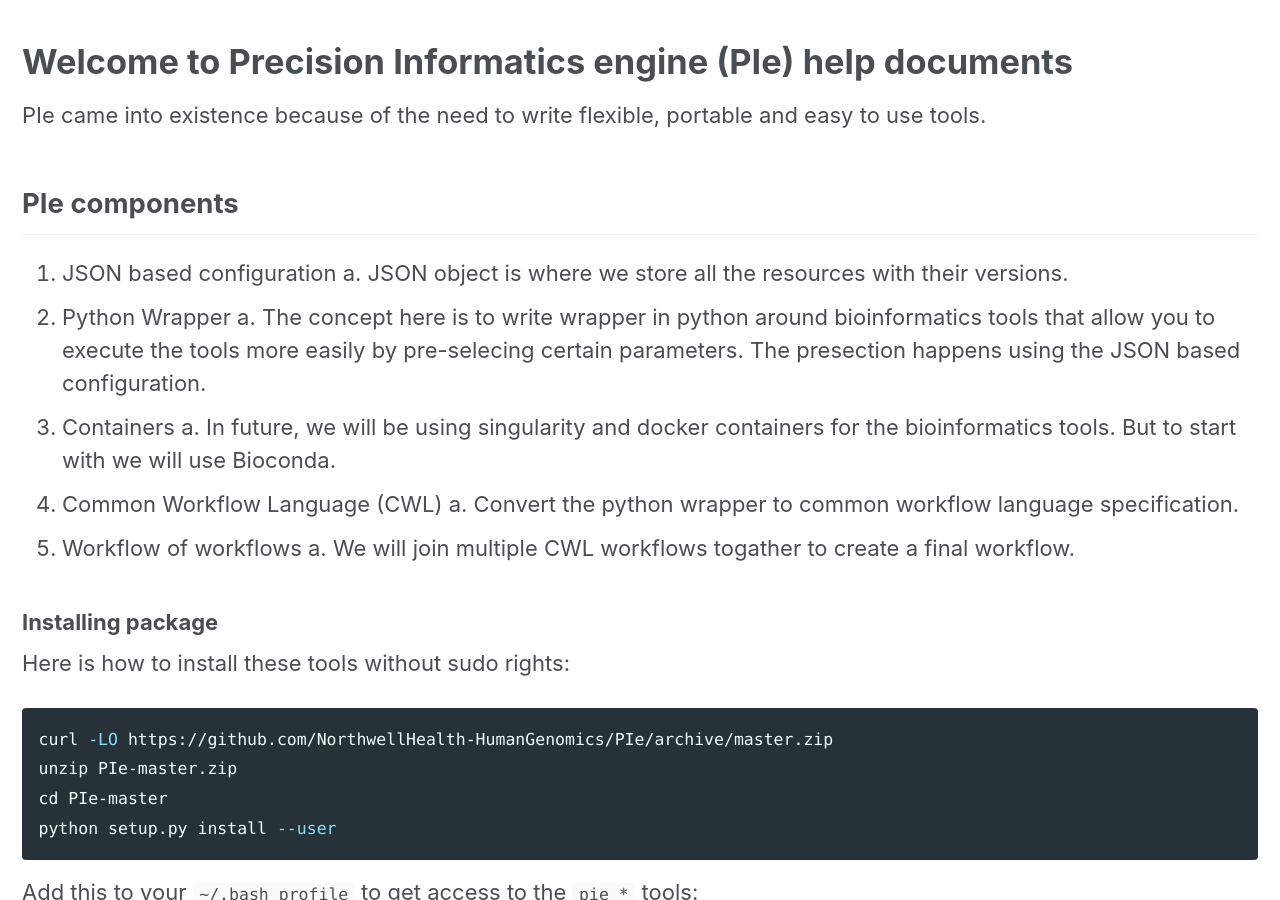
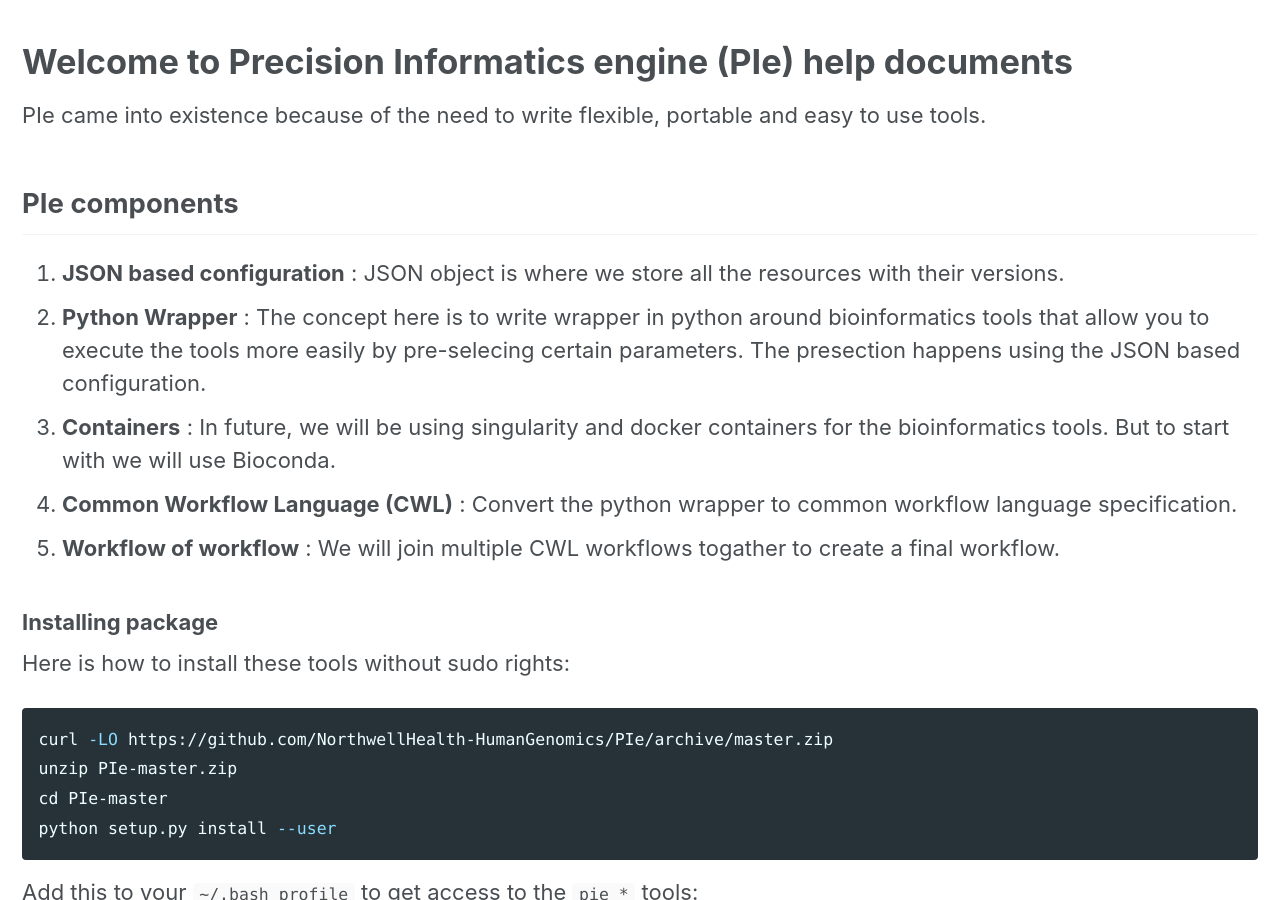
Before and after one commit to rhshah/PIe, a Jekyll site: the page built from docs/index.md, in a window 1280 px wide and 900 px high, scrolled down 423 px. Built offline with Jekyll 4.4.1, drawn with Linux system fonts in a browser that asks for light colours; nearby versions of some CDN libraries; our own code applies the rules of GitHub Pages for plain Markdown files.

Commit message:
Formatting

```diff
--- a/docs/index.md
+++ b/docs/index.md
@@ -15,16 +15,11 @@ PIe came into existence because of the need to write flexible, portable and easy
 
 ## PIe components
 
-1. JSON based configuration
-  a. JSON object is where we store all the resources with their versions.
-2. Python Wrapper
-  a. The concept here is to write wrapper in python around bioinformatics tools that allow you to execute the tools more easily by pre-selecing certain parameters. The presection happens using the JSON based configuration.
-3. Containers
-  a. In future, we will be using singularity and docker containers for the bioinformatics tools. But to start with we will use Bioconda.
-4. Common Workflow Language (CWL)
-  a. Convert the python wrapper to common workflow language specification.
-5. Workflow of workflows
-  a. We will join multiple CWL workflows togather to create a final workflow.
+1. **JSON based configuration** : JSON object is where we store all the resources with their versions.
+2. **Python Wrapper** : The concept here is to write wrapper in python around bioinformatics tools that allow you to execute the tools more easily by pre-selecing certain parameters. The presection happens using the JSON based configuration.
+3. **Containers** : In future, we will be using singularity and docker containers for the bioinformatics tools. But to start with we will use Bioconda.
+4. **Common Workflow Language (CWL)** : Convert the python wrapper to common workflow language specification.
+5. **Workflow of workflow** : We will join multiple CWL workflows togather to create a final workflow.
 
 ### Installing package
 
```
